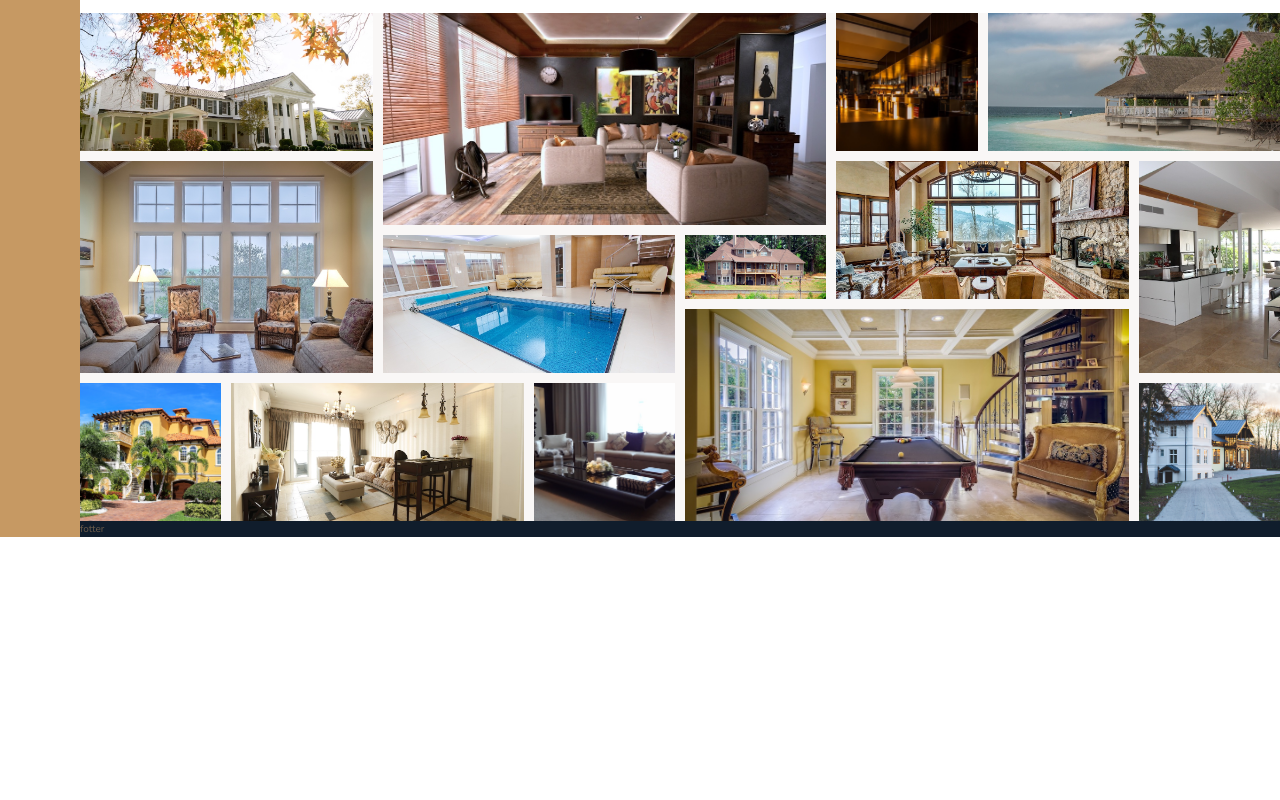
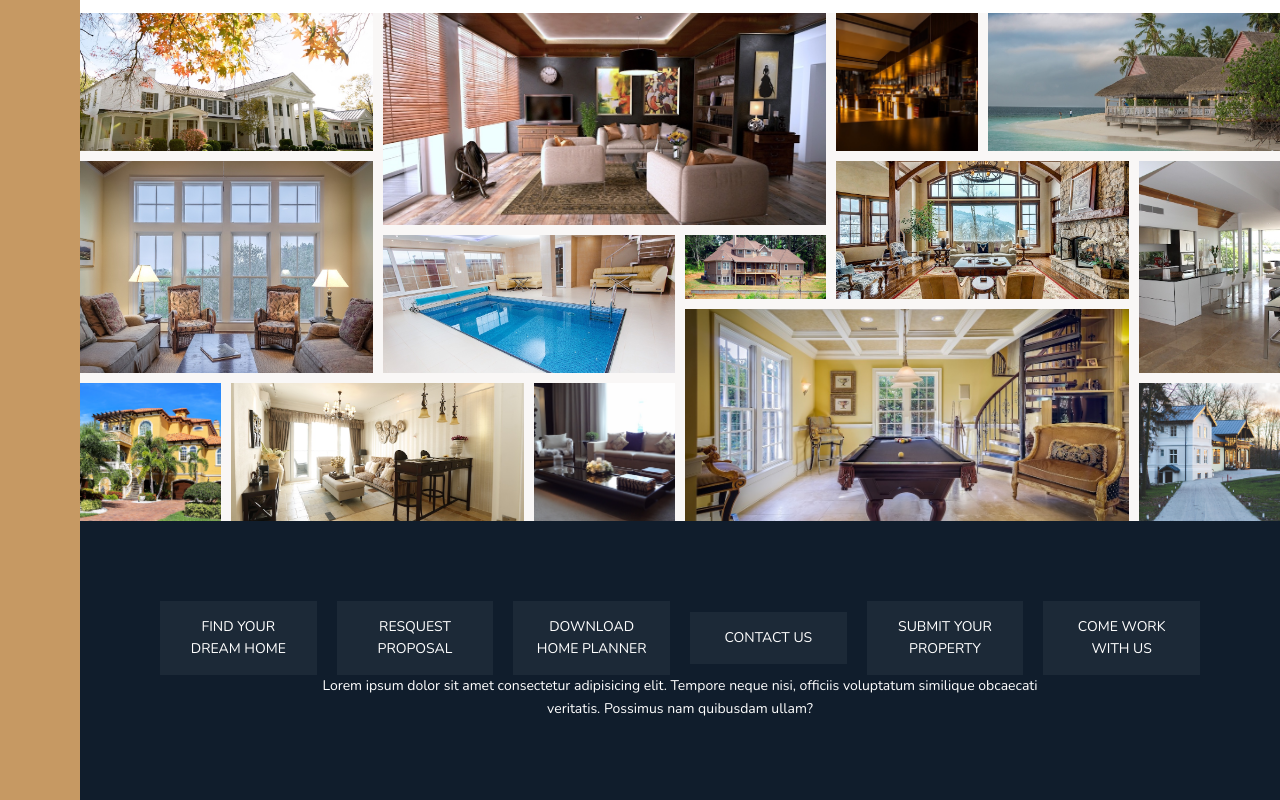
Before and after one commit to akshitkumar450/CSS-grid-and-nexters-project, a website: page index.html in a window 1280 px wide. Shown: the part 3030-3830 px from the top of the page. Before the commit the page ends 3567 px from the top, so only its background shows below. Drawn offline with nearby package versions, Linux system fonts and the light colour scheme.

Commit message:
footer done

```diff
--- a/index.html
+++ b/index.html
@@ -388,12 +388,20 @@
                 <img src="/img/gal-14.jpeg" alt="" class="gal-14 gallery__img">
 
             </figure>
-
-
         </div>
 
         <footer class="footer">
-            fotter
+            <ul class="nav">
+                <li class="nav__item"><a href="#" class="nav__link">find your dream home</a></li>
+                <li class="nav__item"><a href="#" class="nav__link">resquest proposal</a></li>
+                <li class="nav__item"><a href="#" class="nav__link">download home planner</a></li>
+                <li class="nav__item"><a href="#" class="nav__link">contact us</a></li>
+                <li class="nav__item"><a href="#" class="nav__link">submit your property</a></li>
+                <li class="nav__item"><a href="#" class="nav__link">come work with us</a></li>
+            </ul>
+            <p class="footer__text">
+                Lorem ipsum dolor sit amet consectetur adipisicing elit. Tempore neque nisi, officiis voluptatum similique obcaecati veritatis. Possimus nam quibusdam ullam?
+            </p>
         </footer>
     </body>
 </html>
--- a/sass/_footer.scss
+++ b/sass/_footer.scss
@@ -1,4 +1,35 @@
 .footer {
   background-color: $color-secondary;
   grid-column: full-start/full-end;
+  padding: 8rem;
+
+  .nav {
+    list-style: none;
+
+    display: grid;
+    grid-template-columns: repeat(auto-fit, minmax(10rem, 1fr));
+    grid-gap: 2rem;
+    align-items: center;
+
+    &__link:link,
+    &__link:visited {
+      text-decoration: none;
+      color: #fff;
+      font-size: 1.4rem;
+      text-transform: uppercase;
+      text-align: center;
+      display: block;
+      padding: 1.5rem;
+      background-color: rgba(#fff, 0.05);
+    }
+  }
+
+  &__text {
+    color: #fff;
+    font-size: 1.4rem;
+    margin-top: 6rem;
+    margin: 0 auto;
+    text-align: center;
+    width: 70%;
+  }
 }
--- a/sass/_gallery.scss
+++ b/sass/_gallery.scss
@@ -11,6 +11,7 @@
     //  for  object fit we have to mention both heigth and width
     //  we have use object fit bcz images does not fit into the grid cell completely.
     // bcz images want to maintain the aspect ratio ,we have to use object fit to place the images completely in the grid cell
+    //  to use object fit property on images,images should be inside a parent element
 
     width: 100%;
     height: 100%;
```
Also changed, not shown: css/style.css.
